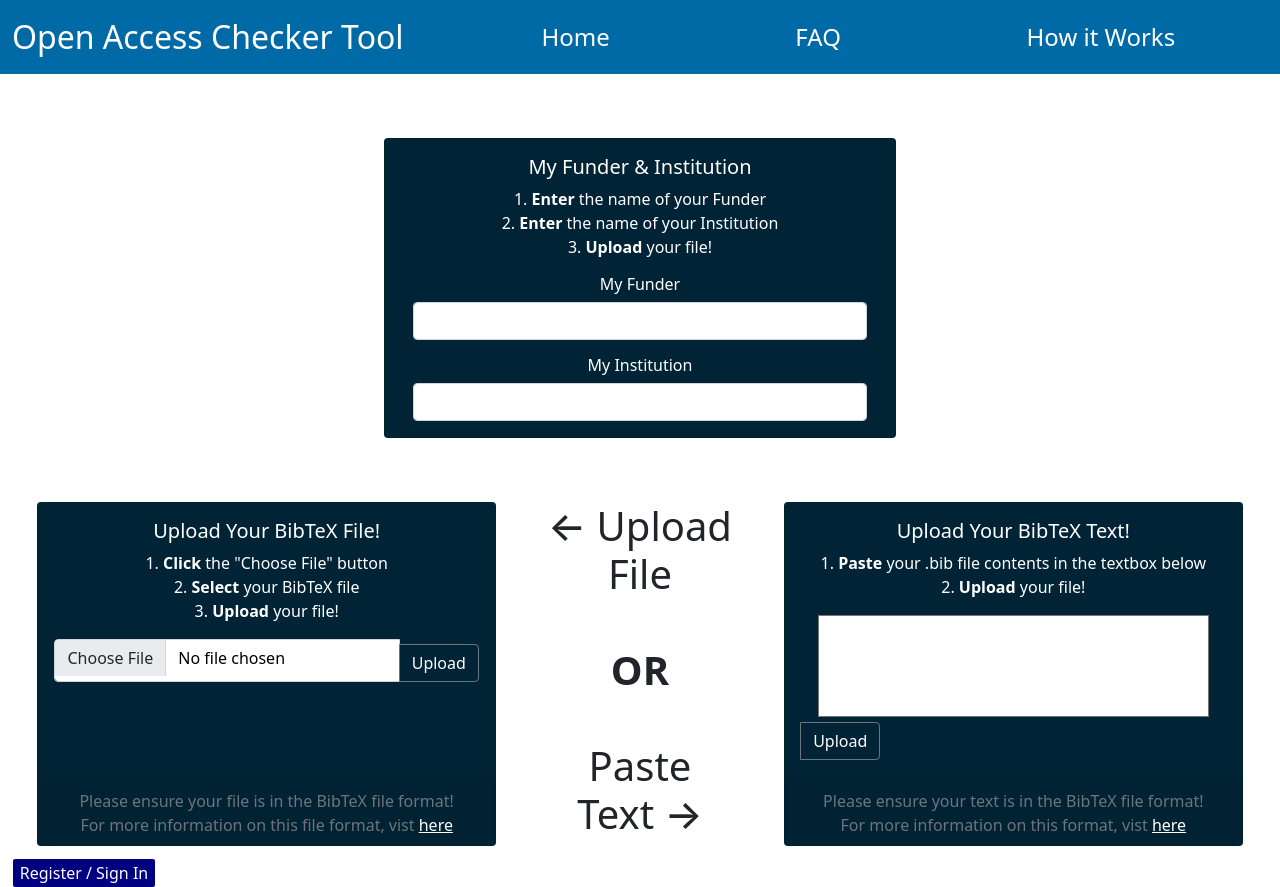
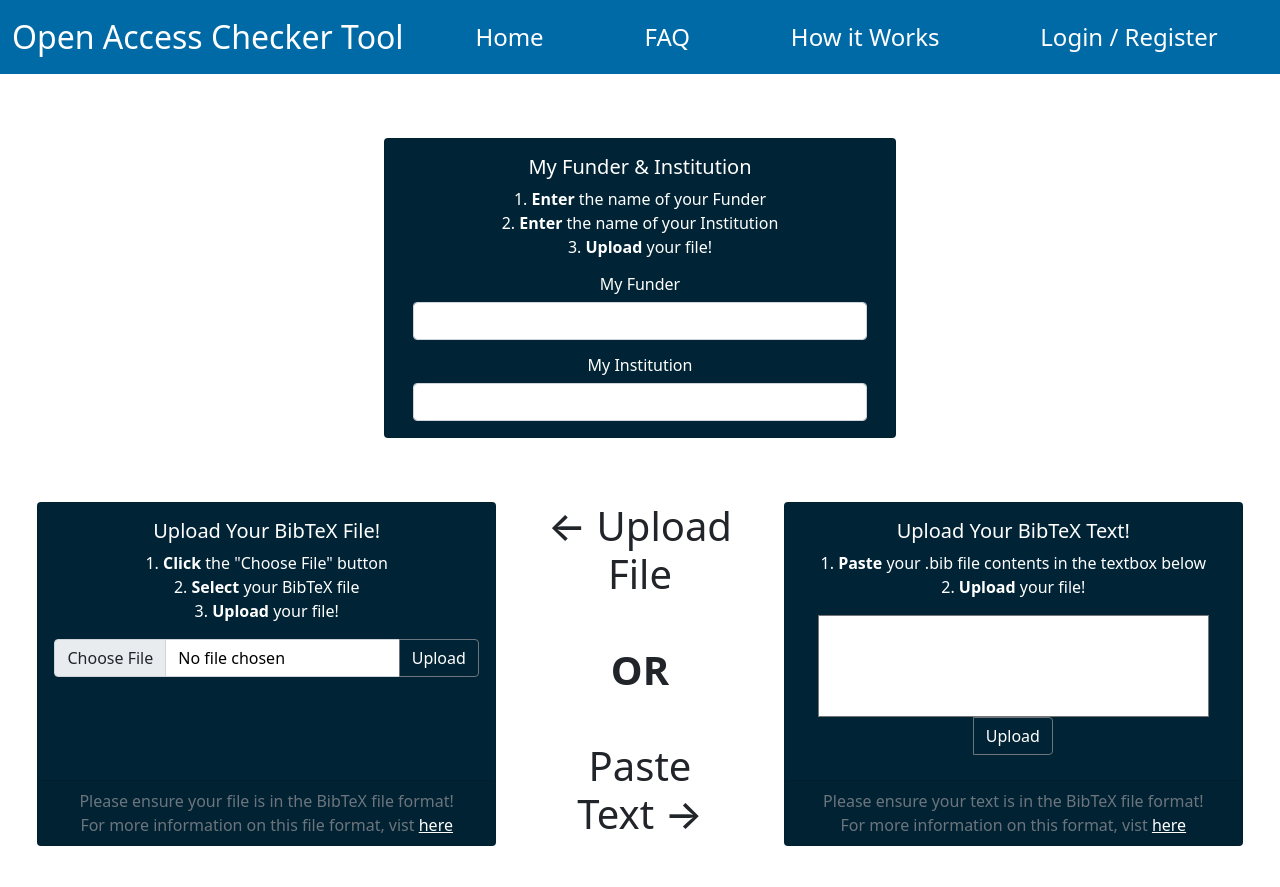
Before and after one commit to folafifo/Group8OAC, a website: page public/home.html in a window 1280 px wide. After the commit the page ends 846 px from the top, so only its background shows below. Drawn offline with Linux system fonts and the light colour scheme.

Commit message:
Move button into the nav bar

```diff
--- a/package.json
+++ b/package.json
@@ -7,11 +7,11 @@
     "start": "node ./app.js"
   },
   "dependencies": {
-    "mongoose": "5.12.2",
     "bibtex-parse": "^2.1.0",
     "express": "^4.17.1",
     "express-openid-connect": "^2.3.0",
     "fs": "^0.0.1-security",
+    "mongoose": "5.12.2",
     "path": "0.12.7"
   },
   "repository": {
--- a/public/home.css
+++ b/public/home.css
@@ -12,8 +12,8 @@ div.container-fluid a.navbar-brand {
 
 .collapse.navbar-collapse ul li {
   font-size: 1.5rem;
-  padding-left: 10%;
-  padding-right: 10%;
+  padding-left: 5%;
+  padding-right: 5%;
 }
 
 .collapse.navbar-collapse ul li a:is(.nav-link, .nav-link.active) {
@@ -61,14 +61,3 @@ div ul.navbar-nav {
 #textinputandbutton {
   justify-content: center;
 }
-
-button {
-	border: 1px solid transparent;
-	background-color: navy;
-	border-radius: 2px;
-	color: white;
-
-	margin: auto;
-	margin-top: 1%;
-	margin-left: 1%
-}
--- a/public/home.html
+++ b/public/home.html
@@ -30,6 +30,9 @@
                     </li>
                     <li class="nav-item">
                         <a class="nav-link" class="how-it-works" href="./how_it_works.html">How it Works</a>
+                    </li>
+                    <li class="nav-item">
+                        <a class="nav-link" class="how-it-works" href="./login">Login / Register</a>
                     </li>
                 </ul>
             </div>
@@ -109,12 +112,12 @@
     <script src="./home.js"></script>
 
 	<!-- Login Button -->
-	<button id="login" class="loginButton">Register / Sign In</button>
+	<!-- <button id="login" class="loginButton">Register / Sign In</button>
 	<script type="text/javascript">
 		document.getElementById("login").onclick = function () {
 			location.href = "./login";
     };
-	</script>
+	</script> -->
 	<!-- Login Button - end -->
 
 </body>
```
